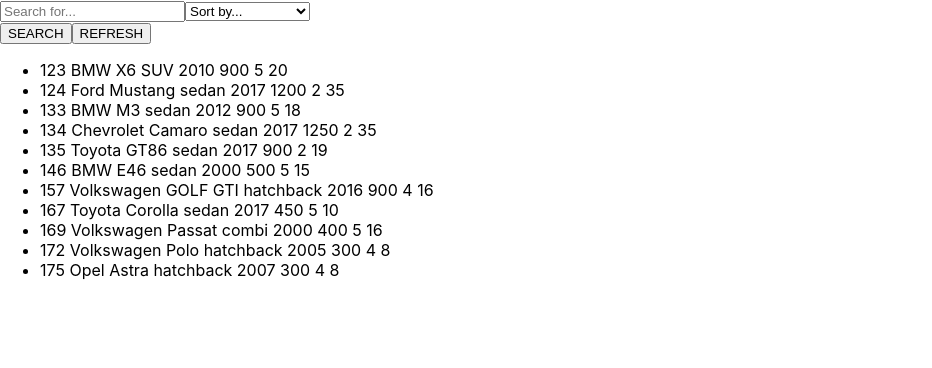
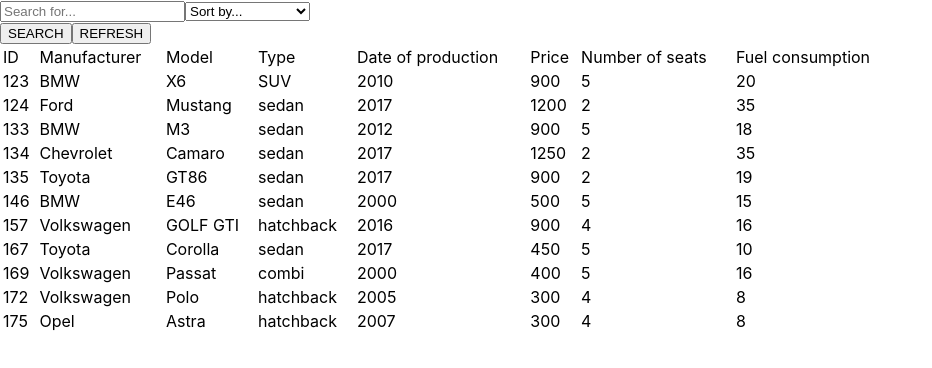
Before and after one commit to GH05Tx/IO-app, a React (Create React App) app: page / in a window 1280 px wide. Shown: the top 368 px of the page, without its empty margins (0-932 px from the left). Built offline with nearby package versions, Linux system fonts and the light colour scheme.

Commit message:
offersItems - list changed into table; sorting functions fixed

```diff
--- a/src/components/offersItems.js
+++ b/src/components/offersItems.js
@@ -1,9 +1,24 @@
 import React from 'react';
+
 
 export default class OffersItems extends React.Component {
     render() {
+        let headerRow = [];
+        const headersArray = [  "ID",
+                                "Manufacturer",
+                                "Model",
+                                "Type",
+                                "Date of production",
+                                "Price",
+                                "Number of seats",
+                                "Fuel consumption"];
+
+        for (let i = 0; i < headersArray.length; i++) {
+            headerRow.push(<td key={Math.random()}>{headersArray[i]}</td>)
+        }
+
         return (
-            <ul>
+             /*<ul>
                 {
                     this.props.content.map(function(offer) {
                         let offerItem = [];
@@ -17,7 +32,25 @@
                         </li>
                     })
                 }
-            </ul>
+            </ul>*/
+            <table width="900" key={Math.random()}>
+                <thead>
+                    <tr key={Math.random()}>{headerRow}</tr>
+                </thead>
+                <tbody>
+                    {
+                        this.props.content.map(function(item) {
+                            let singleRow = [];
+
+                            for (let i = 0; i < item.car.length; i++) {
+                                singleRow.push(<td key={Math.random()}>{item.car[i]}</td>)
+                            }
+
+                            return <tr key={item.index} align="left">{singleRow}</tr>
+                        })
+                    }
+                </tbody>
+            </table>
         )
     }
 }
```
Also changed, not shown: src/components/offersDisplay.js (+7 -18 lines).
